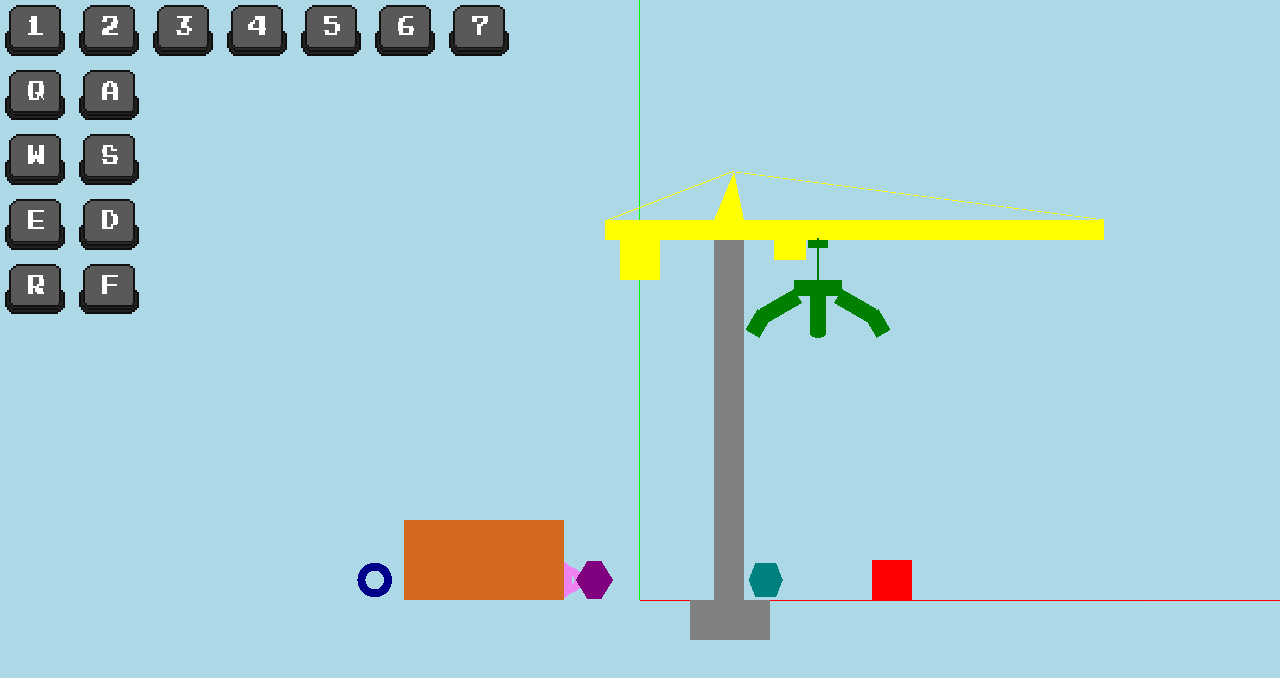
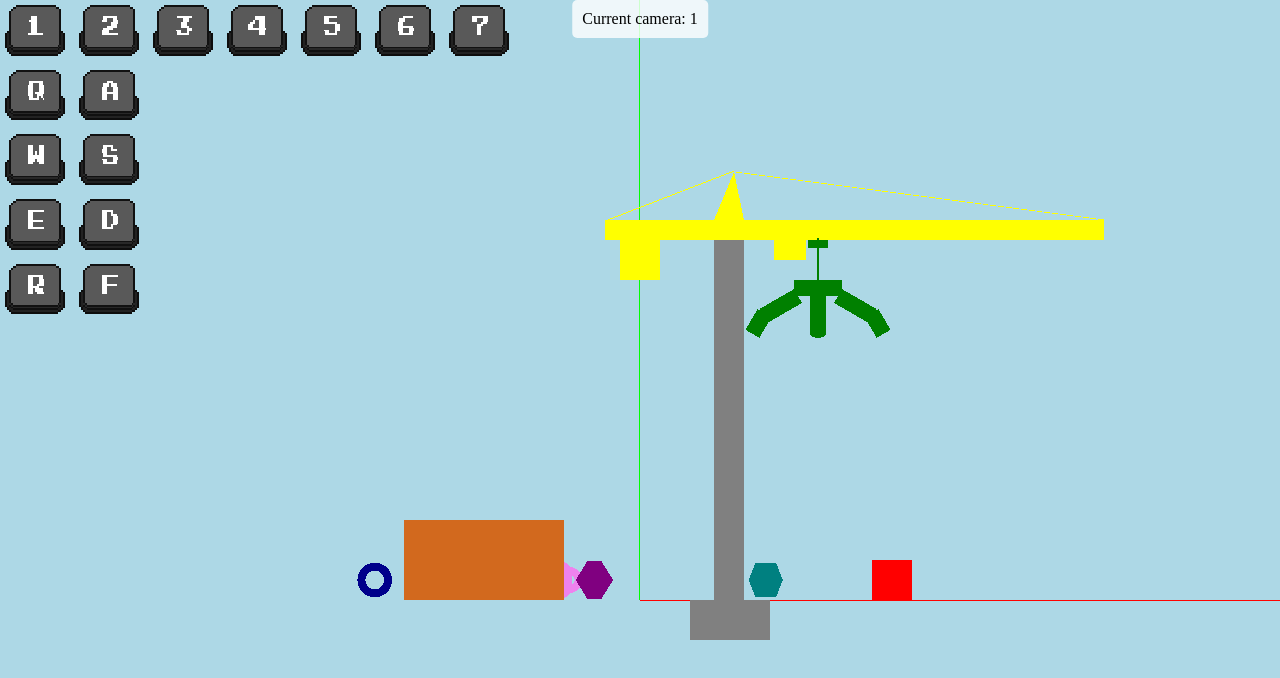
Before and after one commit to Crashim03/threejs-crane, a website built with Vite: page index.html in a window 1280 px wide. Built offline with nearby package versions, Linux system fonts and the light colour scheme.

Commit message:
show the current camera

```diff
--- a/index.html
+++ b/index.html
@@ -19,10 +19,20 @@
         width: 60px;
         image-rendering: pixelated;
       }
+      #cameraID {
+        position: fixed;
+        top: 0;
+        left: 50%;
+        transform: translateX(-50%);
+        background-color: rgba(255, 255, 255, 0.8);
+        padding: 10px;
+        border-radius: 5px;
+        }
     </style>
   </head>
 
   <body>
+    <div id="cameraID"></div>
     <div class="container">
       <div>
         <img
--- a/main.js
+++ b/main.js
@@ -315,7 +315,7 @@ class Cameras {
       "switchCameraEvent",
       this.handleSwitchCamera.bind(this)
     );
-
+    document.getElementById('cameraID').innerText = 'Current camera: 1';
   }
 
   handleSwitchCamera(event) {
@@ -326,6 +326,7 @@ class Cameras {
       return;
     }
 
+    document.getElementById('cameraID').innerText = 'Current camera: ' + event.detail.camera;
     this.currentCamera = this.camerasList[event.detail.camera - 1];
     console.log("Switched to camera: " + event.detail.camera);
   }
```
